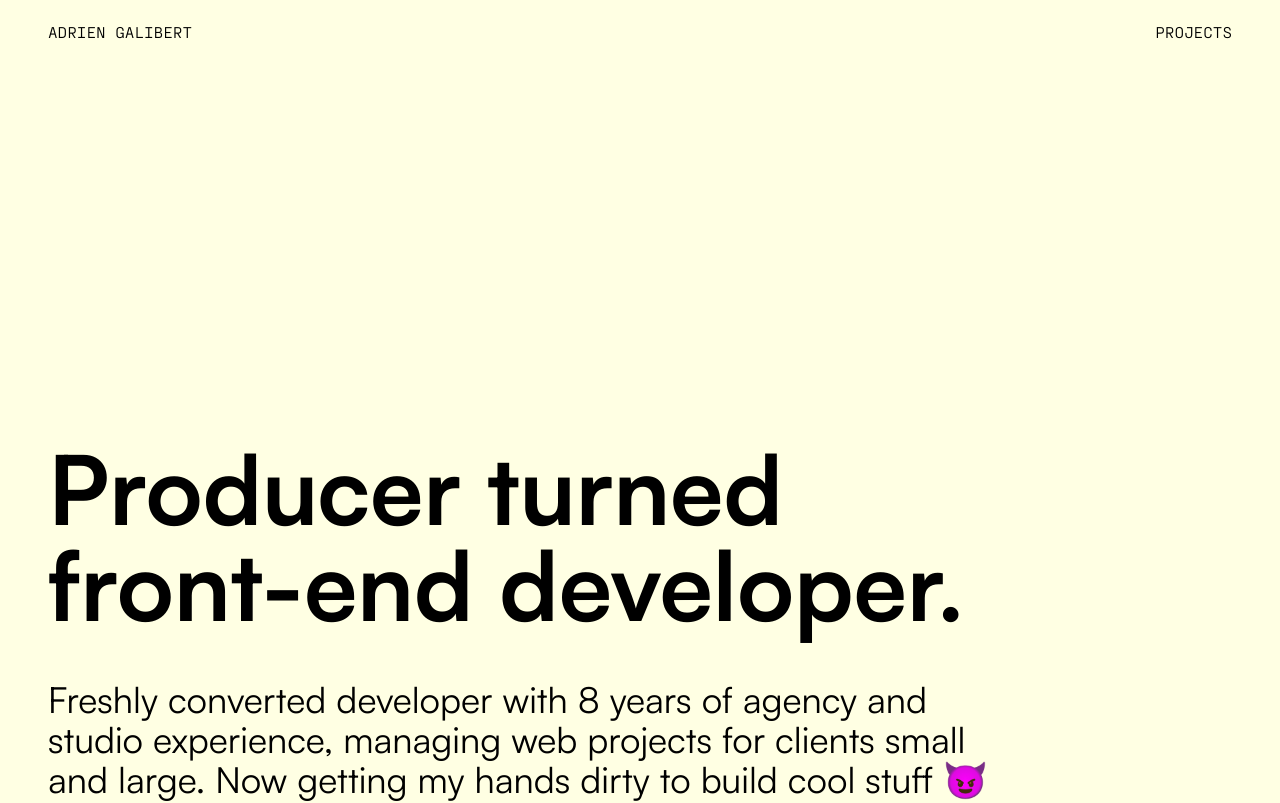
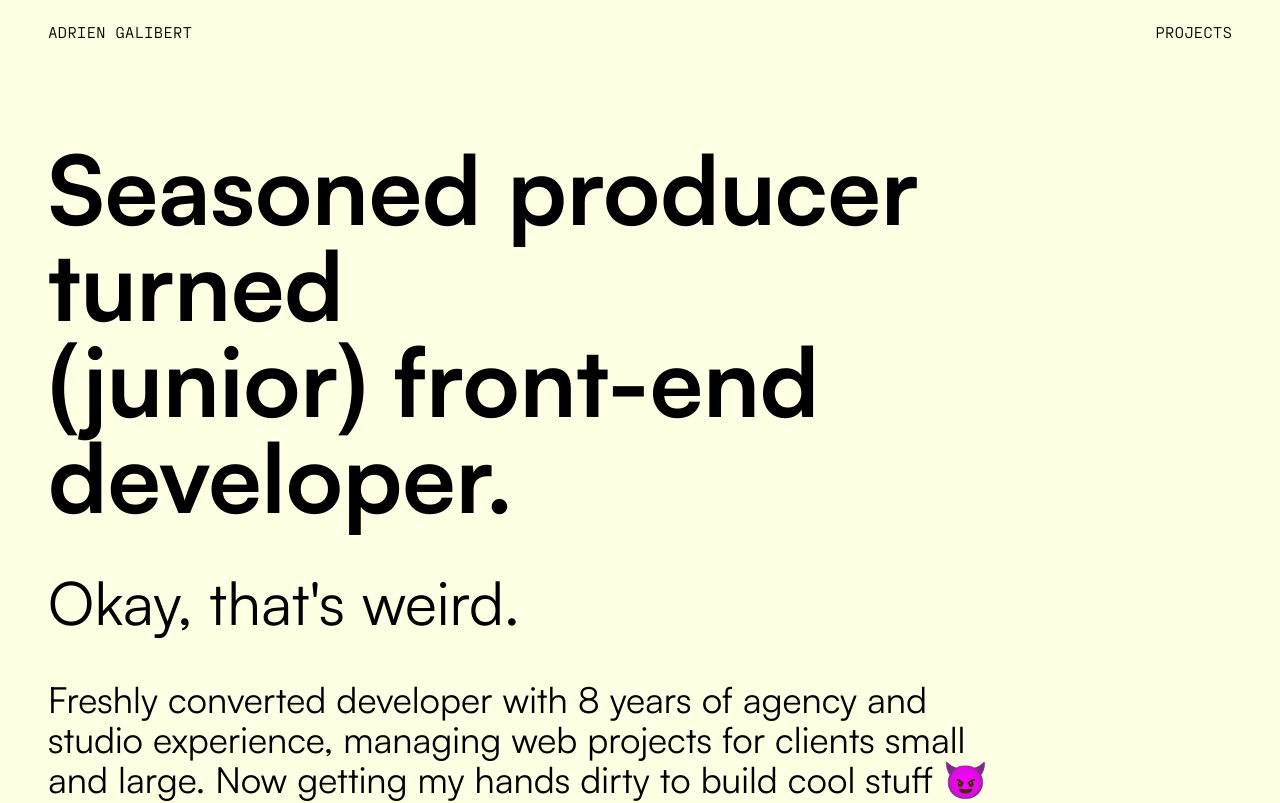
Before and after one commit to adrienglbrt/portfolio-2023, a Next.js app: page / in a window 1280 px wide. Shown: the top 803 px of the page. Built offline with nearby package versions, Linux system fonts and the light colour scheme.

Commit message:
Edit cursor style on Stack section

```diff
--- a/src/components/stackListItem.js
+++ b/src/components/stackListItem.js
@@ -34,7 +34,7 @@ export default function StackListItem({ gifPath, children }) {
         <li
             onMouseEnter={() => setIsHovered(true)}
             onMouseLeave={() => setIsHovered(false)}
-            className="relative cursor-none"
+            className="relative cursor-crosshair"
         >
             <p className="block pt-2 md:pt-4 pb-2 md:pb-4">{children}</p>
             {isHovered ? (
--- a/src/pages/index.js
+++ b/src/pages/index.js
@@ -17,7 +17,8 @@ export default function Home() {
   return (
       <Wrapper>
         <section className="flex flex-col justify-end h-[calc(100vh-64px)]">
-          <h1 className="text-6xl md:text-8xl font-bold mb-4 md:mb-12">Producer turned<br />front-end developer.</h1>
+          <h1 className="text-6xl md:text-8xl font-bold mb-4 md:mb-12">Seasoned producer turned<br />(junior) front-end developer.</h1>
+          <p className="text-4xl md:text-6xl mb-4 md:mb-12">Okay, that's weird.</p>
           <p className="text-2xl md:text-4xl md:w-[80%]">Freshly converted developer with 8 years of agency and studio experience, managing web projects for clients small and large. Now getting my hands dirty to build cool stuff 😈</p>
         </section>
         <div className="mt-16 md:mt-32 grid md:grid-cols-12 gap-8">
@@ -32,7 +33,7 @@ export default function Home() {
           </section>
           <section className="md:col-span-3 md:col-start-9 self-start sticky top-4">
             <h2 className="text-4xl md:text-6xl font-bold mb-8">Stack</h2>
-            <ul className="flex flex-col gap-1 divide-y-2 divide-black text-2xl md:text-3xl cursor-none">
+            <ul className="flex flex-col gap-1 divide-y-2 divide-black text-2xl md:text-3xl cursor-crosshair">
               <StackListItem gifPath={stackItemOnePath}>React</StackListItem>
               <StackListItem gifPath={stackItemTwoPath}>Next.js</StackListItem>
               <StackListItem gifPath={stackItemThreePath}>Tailwind CSS</StackListItem>
```
